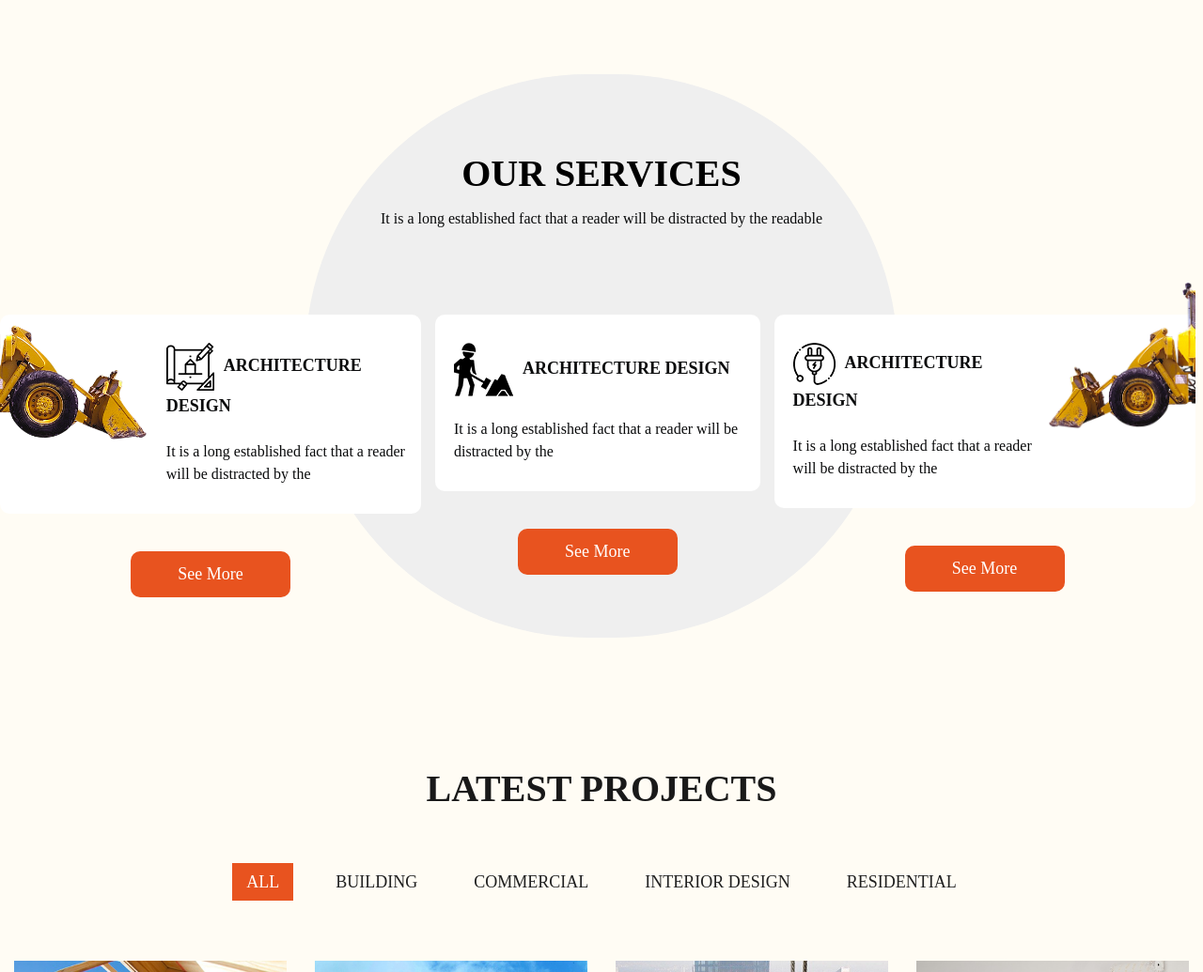
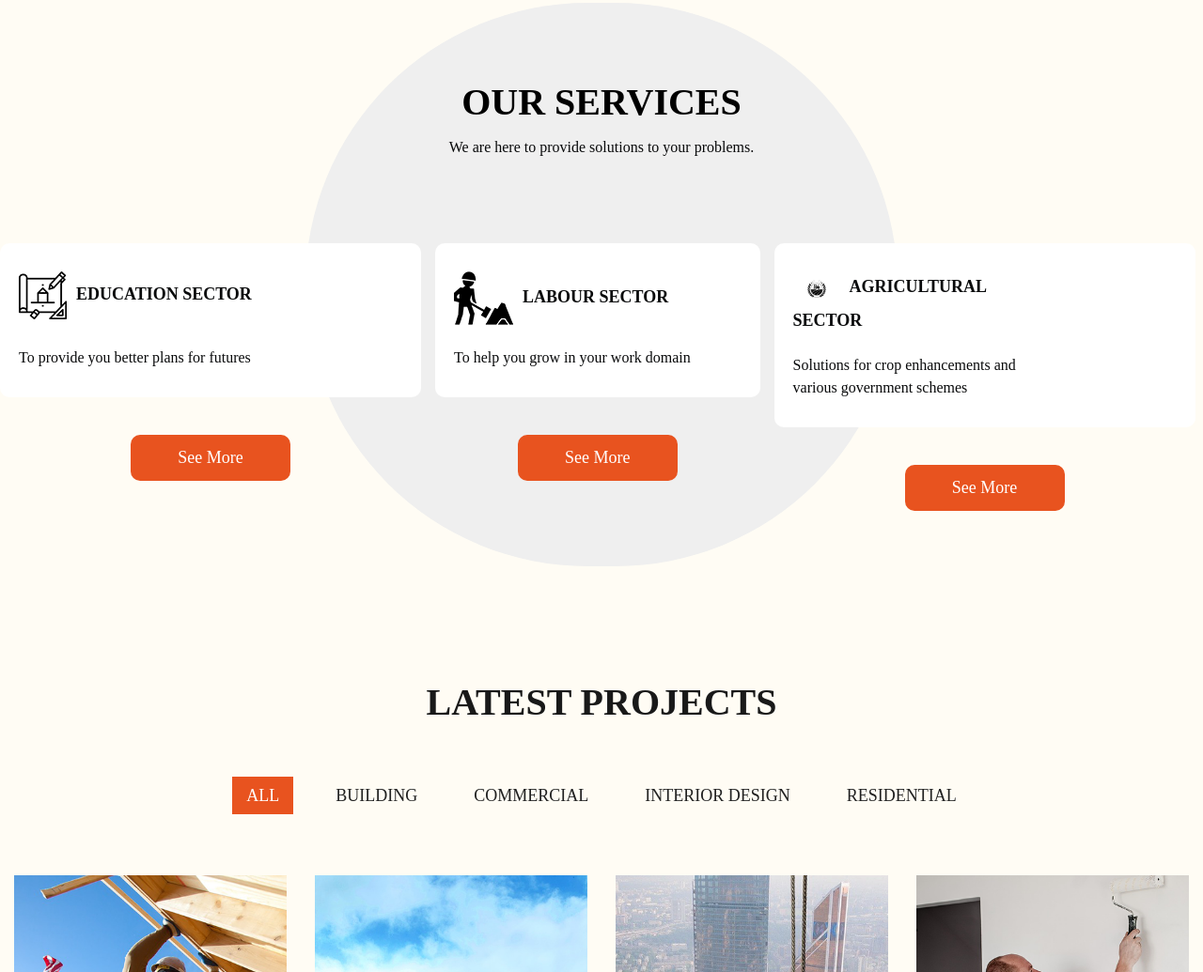
Before and after one commit to sahilraj-001x/Construction, a plain HTML site: page html/index.html in a window 1280 px wide. Shown: the part 1567-2602 px from the top of the page at 94% size. Drawn offline with nearby package versions, Linux system fonts and the light colour scheme; files whose address does not match are found by name.

Commit message:
chnages html

```diff
--- a/html/index.html
+++ b/html/index.html
@@ -9,7 +9,7 @@
       <meta name="viewport" content="width=device-width, initial-scale=1">
       <meta name="viewport" content="initial-scale=1, maximum-scale=1">
       <!-- site metas -->
-      <title>COTO</title>
+      <title>Ptot</title>
       <meta name="keywords" content="">
       <meta name="description" content="">
       <meta name="author" content="">
@@ -69,7 +69,7 @@
             <div class="carousel-inner">
                <div class="carousel-item active">
                   <div class="container">
-                     <h1 class="banner_taital">We<br>Make Your<br>Dream Home</h1>
+                     <h1 class="banner_taital">Rural<br>Development</h1>
                      <div class="btn_main">
                         <div class="more_bt"><a href="#">Contact us</a></div>
                         <div class="contact_bt active"><a href="#">get a quote Now</a></div>
@@ -78,7 +78,7 @@
                </div>
                <div class="carousel-item">
                   <div class="container">
-                     <h1 class="banner_taital">We<br>Make Your<br>Dream Home</h1>
+                     <h1 class="banner_taital">Rural<br>Development</h1>
                      <div class="btn_main">
                         <div class="more_bt"><a href="#">Contact us</a></div>
                         <div class="contact_bt active"><a href="#">get a quote Now</a></div>
@@ -87,7 +87,7 @@
                </div>
                <div class="carousel-item">
                   <div class="container">
-                     <h1 class="banner_taital">We<br>Make Your<br>Dream Home</h1>
+                     <h1 class="banner_taital">Rural<br>Development</h1>
                      <div class="btn_main">
                         <div class="more_bt"><a href="#">Contact us</a></div>
                         <div class="contact_bt active"><a href="#">get a quote Now</a></div>
@@ -126,19 +126,16 @@
       <div class="services_section layout_padding">
          <div class="container">
             <div class="services_taital">Our Services</div>
-            <p class="services_text">It is a long established fact that a reader will be distracted by the readable</p>
+            <p class="services_text">We are here to provide solutions to your problems. </p>
          </div>
          <div class="services_section_2 layout_padding">
             <div class="container-fluid padding_0">
                <div class="box_main">
                   <div class="box_left">
                      <div class="box_left_main">
-                        <div class="box_left_one">
-                           <div class="image_1"><img src="images/img-1.png"></div>
-                        </div>
                         <div class="box_right_one">
-                           <div class="icon_1"><img src="images/icon-1.png"><span class="padding_left_10">architecture  Design</span></div>
-                           <p class="long_text">It is a long established fact that a reader will be distracted by the </p>
+                           <div class="icon_1"><img src="images/icon-1.png"><span class="padding_left_10">Education sector</span></div>
+                           <p class="long_text">To provide you better plans for futures</p>
                         </div>
                      </div>
                      <div class="see_bt"><a href="#">See More</a></div>
@@ -146,8 +143,8 @@
                   <div class="box_middle">
                      <div class="box_left_main">
                         <div class="padding_10">
-                           <div class="icon_1"><img src="images/icon-2.png"><span class="padding_left_10">architecture  Design</span></div>
-                           <p class="long_text">It is a long established fact that a reader will be distracted by the </p>
+                           <div class="icon_1"><img src="images/icon-2.png"><span class="padding_left_10">Labour Sector</span></div>
+                           <p class="long_text">To help you grow in your work domain </p>
                         </div>
                      </div>
                      <div class="see_bt"><a href="#">See More</a></div>
@@ -155,11 +152,8 @@
                   <div class="box_right">
                      <div class="box_left_main">
                         <div class="box_right_one">
-                           <div class="icon_1"><img src="images/icon-3.png"><span class="padding_left_10">architecture  Design</span></div>
-                           <p class="long_text">It is a long established fact that a reader will be distracted by the </p>
-                        </div>
-                        <div class="box_left_one">
-                           <div class="image_2"><img src="images/img-2.png"></div>
+                           <div class="icon_1"><img src="images/agro.png"><span class="padding_left_10">Agricultural Sector</span></div>
+                           <p class="long_text">Solutions for crop enhancements and various government schemes </p>
                         </div>
                      </div>
                      <div class="see_bt"><a href="#">See More</a></div>
```
Also changed, not shown: html/images/agro.png (added).
